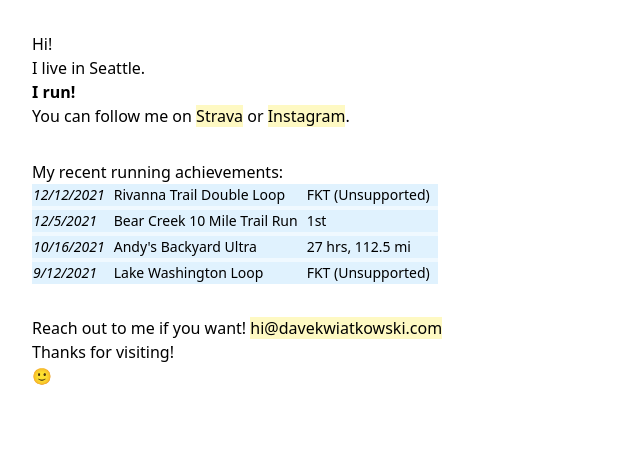
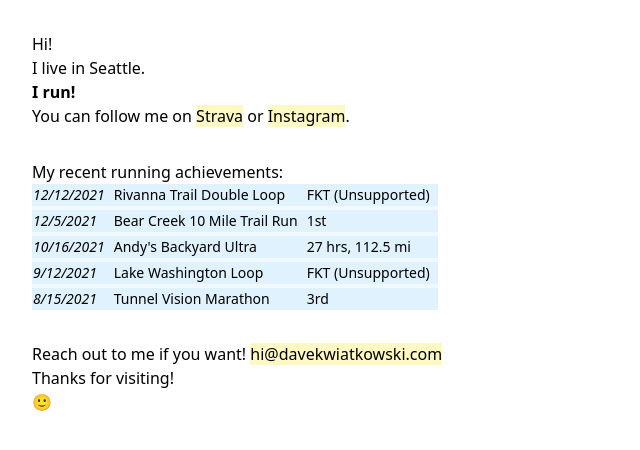
Before and after one commit to davekwiatkowski/davekwiatkowski.github.io, a React (Create React App) app: page / in a window 1280 px wide. Shown: the top 450 px of the page, without its empty margins (0-640 px from the left). Built offline with nearby package versions, Linux system fonts and the light colour scheme.

Commit message:
Add tunnel vision marathon

```diff
--- a/src/Runs.ts
+++ b/src/Runs.ts
@@ -30,6 +30,12 @@ const Runs: IRun[] = [
     award: 'FKT (Unsupported)',
     link: 'https://fastestknowntime.com/fkt/dave-kwiatkowski-lake-washington-loop-wa-2021-09-12',
   },
+  {
+    date: new Date('08/15/21'),
+    name: 'Tunnel Vision Marathon',
+    award: '3rd',
+    link: 'https://www.itsyourrace.com/results.aspx?id=8084',
+  },
 ];
 
 export default Runs;
```
